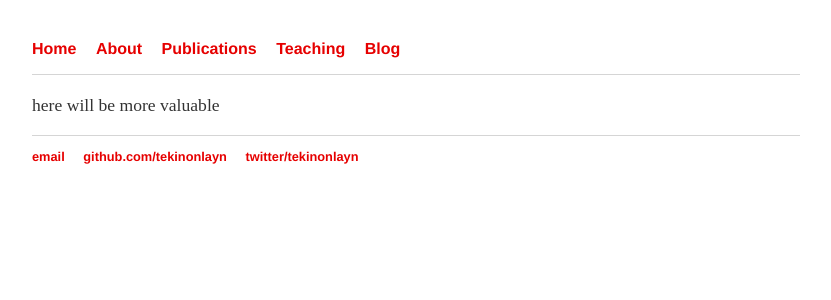
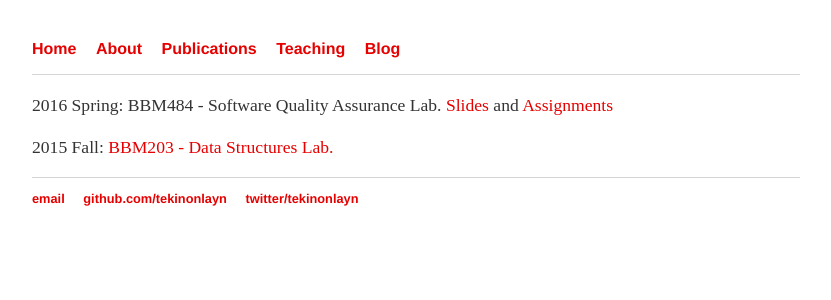
Before and after one commit to tekinonlayn/gi.github.io, a Jekyll site: the page built from teaching/index.html, in a window 1280 px wide. Shown: the top 300 px of the page, without its empty margins (224-1055 px from the left). Built offline with Jekyll 4.4.1, drawn with Linux system fonts in a browser that asks for light colours.

Commit message:
Update index.html

```diff
--- a/teaching/index.html
+++ b/teaching/index.html
@@ -3,5 +3,7 @@ layout: default
 title: Gültekin Işık - Teaching
 ---
 <div class="blurb">
-	<p>here will be more valuable</p>
+	<p>2016 Spring: BBM484 - Software Quality Assurance Lab. <a href="https://drive.google.com/folderview?id=0B6dKdxaNjBENaUhaMWFDQm9ZMFU&usp=sharing#list" target="_blank">Slides</a> and <a href="https://drive.google.com/folderview?id=0B6dKdxaNjBENcC15Q3ZQZlpLSnc&usp=sharing#list">Assignments</a></p>
+	<p>2015 Fall: <a href="http://web.cs.hacettepe.edu.tr/~bbm201/" target="_blank">BBM203 - Data Structures Lab.</a></p>
+
 </div><!-- /.blurb -->
```
